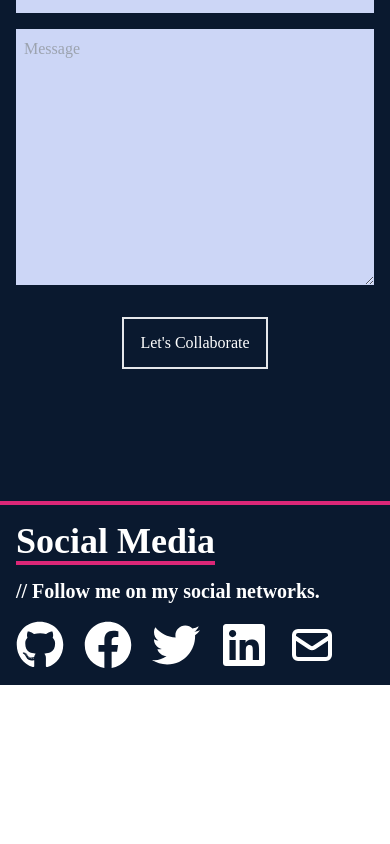
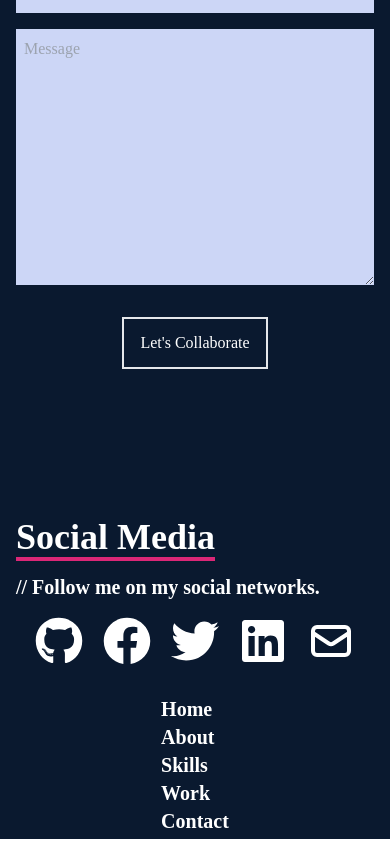
Before and after one commit to martincamer/portafolio-web, a React (Create React App) app: page / in a window 390 px wide. Shown: the part 6239-7083 px from the top of the page. Before the commit the page ends 6924 px from the top, so only its background shows below. Built offline with nearby package versions, Linux system fonts and the light colour scheme.

Commit message:
new commit

```diff
--- a/src/components/AboutRedes.jsx
+++ b/src/components/AboutRedes.jsx
@@ -1,25 +1,26 @@
-import React from "react";
+import React from 'react';
 import {
 	FaGithub,
 	FaLinkedin,
 	FaFacebook,
 	FaLinkedinIn,
 	FaTwitter,
-} from "react-icons/fa";
-import { HiOutlineMail } from "react-icons/hi";
+} from 'react-icons/fa';
+import { HiOutlineMail } from 'react-icons/hi';
+import { Link } from 'react-scroll';
 const AboutRedes = () => {
 	return (
-    <div className="sm:hidden  w-full  text-[#ffff] bg-[#0a192f] border-pink-600  border-t-4  py-4">
+		<div className="sm:hidden  w-full  text-[#ffff] bg-[#0a192f]  h-[40vh]  py-4">
 			<div className="container mx-auto">
 				<div className="px-4 container mx-auto ">
 					<p className="text-4xl inline font-bold border-b-4 border-pink-600 ">
 						Social Media
 					</p>
 					<p className="py-4 text-xl font-bold">
-            // Follow me on my social networks.{" "}
+						// Follow me on my social networks.{' '}
 					</p>
 				</div>
-        <div className="flex gap-5 px-4 items-center text-center">
+				<div className="flex gap-5 px-4 items-center text-center justify-center">
 					<div className="text-5xl flex items-center ">
 						<a href="/">
 							<FaGithub className="hover:scale-110 hover:duration-300 hover:text-gray-500"></FaGithub>
@@ -51,6 +52,65 @@ const AboutRedes = () => {
 					</div>
 				</div>
 			</div>
+			<div className="my-[30px] flex items-center content-center place-content-center">
+				<ul>
+					<li>
+						<Link
+							to="home"
+							smooth={true}
+							duration={500}
+							href="#"
+							className="text-xl font-bold hover:text-pink-600 hover:duration-300 py-3"
+						>
+							Home
+						</Link>
+					</li>
+					<li>
+						<Link
+							to="about"
+							smooth={true}
+							duration={500}
+							href="#"
+							className="text-xl font-bold hover:text-pink-600 hover:duration-300 py-3"
+						>
+							About
+						</Link>
+					</li>
+					<li>
+						<Link
+							to="skills"
+							smooth={true}
+							duration={500}
+							href="#"
+							className="text-xl font-bold hover:text-pink-600 hover:duration-300 py-3"
+						>
+							Skills
+						</Link>
+					</li>
+					<li>
+						<Link
+							to="work"
+							smooth={true}
+							duration={500}
+							href="#"
+							className="text-xl font-bold hover:text-pink-600 hover:duration-300 py-3"
+						>
+							Work
+						</Link>
+					</li>
+					<li>
+						<Link
+							to="contact"
+							smooth={true}
+							duration={500}
+							href="#"
+							className="text-xl font-bold hover:text-pink-600 hover:duration-300 py-3"
+						>
+							Contact
+						</Link>
+					</li>
+				</ul>
+			</div>
 		</div>
 	);
 };
--- a/src/components/Work.jsx
+++ b/src/components/Work.jsx
@@ -1,6 +1,6 @@
-import React from "react";
-import WorkImg from "../assets/workImg.jpeg";
-import realEstate from "../assets/realestate.jpg";
+import React from 'react';
+import WorkImg from '../assets/workImg.jpeg';
+import realEstate from '../assets/realestate.jpg';
 const Work = () => {
 	return (
 		<div name="work" className="w-full md:h-screen text-[#ffff] bg-[#0a192f]">
@@ -26,13 +26,13 @@ const Work = () => {
 								React js Application
 							</span>
 							<div className="pt-8 text-center">
-                <a href="/">
-                  <button className="text-center rounded-lg px-4 py-3 m-2 bg-white text-pink-600 text-xl font-bold">
+								<a href="https://appgifs-aplication.netlify.app/">
+									<button className="text-center rounded-lg px-4 py-3 m-2 bg-white text-pink-600 text-xl font-bold hover:bg-pink-300 hover:text-pink-600 hover:duration-300 hover:scale-110">
 										Demo
 									</button>
 								</a>
-                <a href="/">
-                  <button className="text-center rounded-lg px-4 py-3 m-2 bg-white text-pink-600 text-xl font-bold">
+								<a href="https://github.com/martincamer/React-App-Gifs">
+									<button className="text-center rounded-lg px-4 py-3 m-2 bg-white text-pink-600 text-xl font-bold hover:bg-pink-300 hover:text-pink-600 hover:duration-300 hover:scale-110">
 										Code
 									</button>
 								</a>
@@ -53,12 +53,12 @@ const Work = () => {
 							</span>
 							<div className="pt-8 text-center">
 								<a href="/">
-                  <button className="text-center rounded-lg px-4 py-3 m-2 bg-white text-pink-600 text-xl font-bold">
+									<button className="text-center rounded-lg px-4 py-3 m-2 bg-white text-pink-600 text-xl font-bold hover:bg-pink-300 hover:text-pink-600 hover:duration-300 hover:scale-110">
 										Demo
 									</button>
 								</a>
 								<a href="/">
-                  <button className="text-center rounded-lg px-4 py-3 m-2 bg-white text-pink-600 text-xl font-bold">
+									<button className="text-center rounded-lg px-4 py-3 m-2 bg-white text-pink-600 text-xl font-bold hover:bg-pink-300 hover:text-pink-600 hover:duration-300 hover:scale-110">
 										Code
 									</button>
 								</a>
@@ -80,12 +80,12 @@ const Work = () => {
 							</span>
 							<div className="pt-8 text-center">
 								<a href="/">
-                  <button className="text-center rounded-lg px-4 py-3 m-2 bg-white text-pink-600 text-xl font-bold">
+									<button className="text-center rounded-lg px-4 py-3 m-2 bg-white text-pink-600 text-xl font-bold hover:bg-pink-300 hover:text-pink-600 hover:duration-300 hover:scale-110">
 										Demo
 									</button>
 								</a>
 								<a href="/">
-                  <button className="text-center rounded-lg px-4 py-3 m-2 bg-white text-pink-600 text-xl font-bold">
+									<button className="text-center rounded-lg px-4 py-3 m-2 bg-white text-pink-600 text-xl font-bold hover:bg-pink-300 hover:text-pink-600 hover:duration-300 hover:scale-110">
 										Code
 									</button>
 								</a>
@@ -107,12 +107,12 @@ const Work = () => {
 							</span>
 							<div className="pt-8 text-center">
 								<a href="/">
-                  <button className="text-center rounded-lg px-4 py-3 m-2 bg-white text-pink-600 text-xl font-bold">
+									<button className="text-center rounded-lg px-4 py-3 m-2 bg-white text-pink-600 text-xl font-bold hover:bg-pink-300 hover:text-pink-600 hover:duration-300 hover:scale-110">
 										Demo
 									</button>
 								</a>
 								<a href="/">
-                  <button className="text-center rounded-lg px-4 py-3 m-2 bg-white text-pink-600 text-xl font-bold">
+									<button className="text-center rounded-lg px-4 py-3 m-2 bg-white text-pink-600 text-xl font-bold hover:bg-pink-300 hover:text-pink-600 hover:duration-300 hover:scale-110">
 										Code
 									</button>
 								</a>
@@ -134,12 +134,12 @@ const Work = () => {
 							</span>
 							<div className="pt-8 text-center">
 								<a href="/">
-                  <button className="text-center rounded-lg px-4 py-3 m-2 bg-white text-pink-600 text-xl font-bold">
+									<button className="text-center rounded-lg px-4 py-3 m-2 bg-white text-pink-600 text-xl font-bold hover:bg-pink-300 hover:text-pink-600 hover:duration-300 hover:scale-110">
 										Demo
 									</button>
 								</a>
 								<a href="/">
-                  <button className="text-center rounded-lg px-4 py-3 m-2 bg-white text-pink-600 text-xl font-bold">
+									<button className="text-center rounded-lg px-4 py-3 m-2 bg-white text-pink-600 text-xl font-bold hover:bg-pink-300 hover:text-pink-600 hover:duration-300 hover:scale-110">
 										Code
 									</button>
 								</a>
@@ -161,12 +161,12 @@ const Work = () => {
 							</span>
 							<div className="pt-8 text-center">
 								<a href="/">
-                  <button className="text-center rounded-lg px-4 py-3 m-2 bg-white text-pink-600 text-xl font-bold">
+									<button className="text-center rounded-lg px-4 py-3 m-2 bg-white text-pink-600 text-xl font-bold hover:bg-pink-300 hover:text-pink-600 hover:duration-300 hover:scale-110">
 										Demo
 									</button>
 								</a>
 								<a href="/">
-                  <button className="text-center rounded-lg px-4 py-3 m-2 bg-white text-pink-600 text-xl font-bold">
+									<button className="text-center rounded-lg px-4 py-3 m-2 bg-white text-pink-600 text-xl font-bold hover:bg-pink-300 hover:text-pink-600 hover:duration-300 hover:scale-110">
 										Code
 									</button>
 								</a>
```
Lines whose indentation alone changed are shown as unchanged.
